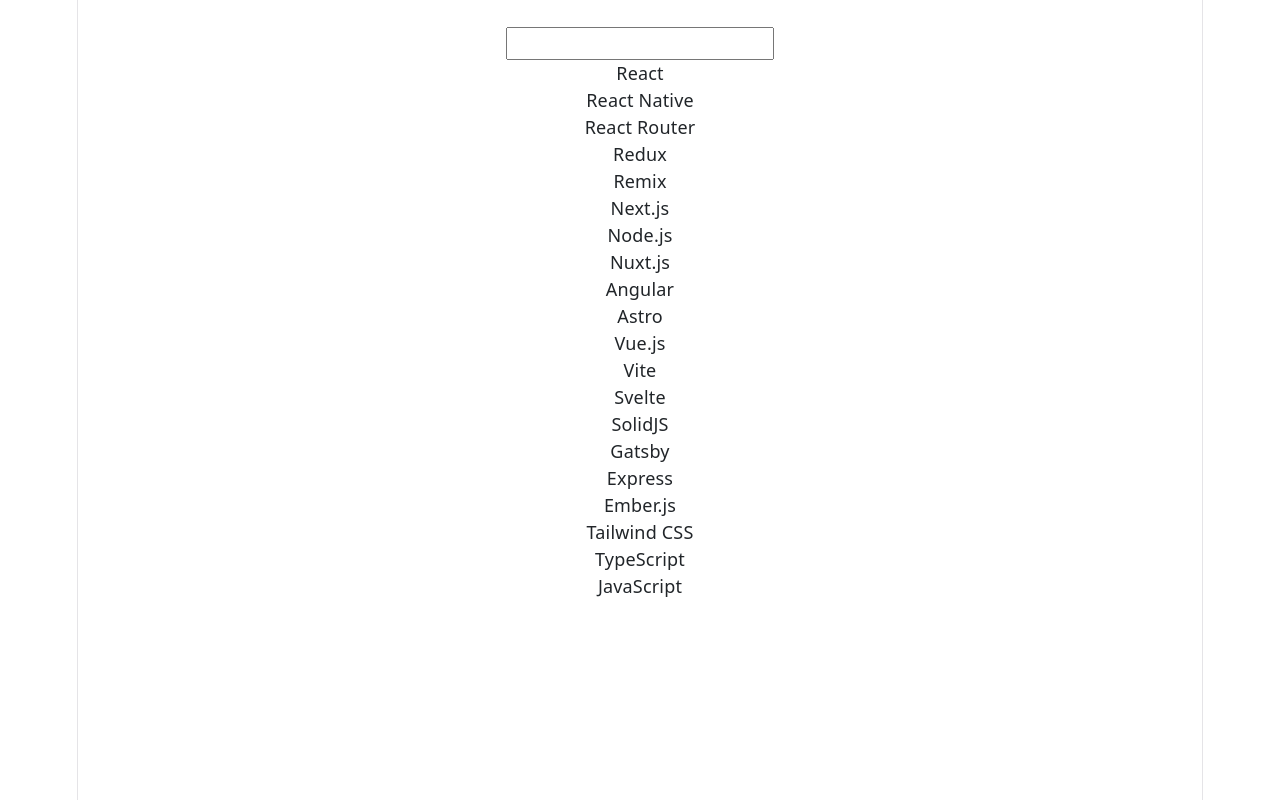
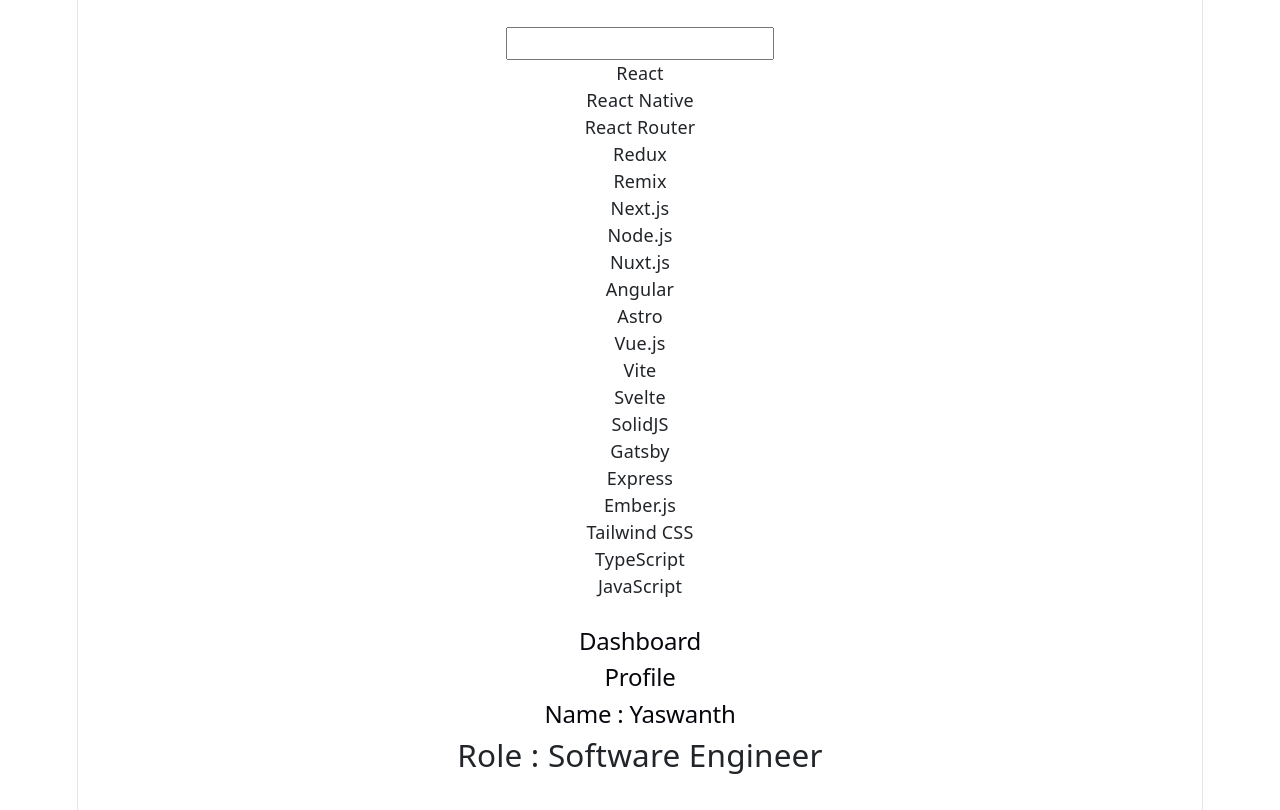
Before and after one commit to BadakalaYashwanth/React19, a React (Vite) app in the folder my-react-app/: page / in a window 1280 px wide. Built offline with nearby package versions, Linux system fonts and the light colour scheme.

Commit message:
propsDrills

```diff
--- a/my-react-app/src/App.jsx
+++ b/my-react-app/src/App.jsx
@@ -1,10 +1,12 @@
 import Search from "./components/ReactHooks/useDeferredValue"
+import PropsDrillsApp from "./components/ReactHooks/PropsDrills/app"
 
 function App() {
 
     return (
         <div className="d-flex flex-column gap-4 p-4">
             <Search />
+            <PropsDrillsApp />
         </div>
     )
 }
--- /dev/null
+++ b/my-react-app/src/components/ReactHooks/PropsDrills/Dashboard.jsx
@@ -0,0 +1,19 @@
+// Import Profile.
+import Profile from "./Profile";
+function Dashboard({
+    user
+}) {
+    return (
+        <div>
+            <h2>Dashboard</h2>
+            {/*
+                Dashboard does NOT use user.
+                It simply forwards
+                the prop to Profile.
+                This is Prop Drilling.
+            */}
+            <Profile user={user} />
+        </div>
+    );
+}
+export default Dashboard;
--- /dev/null
+++ b/my-react-app/src/components/ReactHooks/PropsDrills/Profile.jsx
@@ -0,0 +1,21 @@
+// Import UserInfo.
+import UserInfo from "./UserInfo";
+function Profile({
+    user
+}) {
+    return (
+        <div>
+            <h2>Profile</h2>
+            {/*
+                Profile also does NOT
+                use user.
+                It forwards the prop
+                to UserInfo.
+                This is still
+                Prop Drilling.
+            */}
+            <UserInfo user={user} />
+        </div>
+    );
+}
+export default Profile;
--- /dev/null
+++ b/my-react-app/src/components/ReactHooks/PropsDrills/UserInfo.jsx
@@ -0,0 +1,30 @@
+function UserInfo({
+
+    user
+
+}) {
+
+    return (
+
+        <div>
+
+            {/*
+
+                Finally,
+
+                This component
+                actually uses
+                the user prop.
+
+            */}
+            <h2>Name : {user.name}</h2>
+
+            <h3>Role : {user.role}</h3>
+
+        </div>
+
+    );
+
+}
+
+export default UserInfo;
--- /dev/null
+++ b/my-react-app/src/components/ReactHooks/PropsDrills/app.jsx
@@ -0,0 +1,26 @@
+// Import Dashboard.
+// Purpose:
+// Dashboard is the first child component.
+import Dashboard from "./Dashboard";
+function App() {
+    // Create the user object.
+    // Normally this data comes
+    // from an API.
+    const user = {
+        name: "Yaswanth",
+        role: "Software Engineer"
+    };
+    return (
+        <div>
+            {/*
+                Pass user to Dashboard.
+                Notice:
+                Dashboard does NOT use user.
+                It only forwards it.
+            */}
+            <Dashboard user={user} />
+        </div>
+    );
+}
+
+export default App;
```
Also changed, not shown: 1 other file (tests, documents, lock files or other folders).
